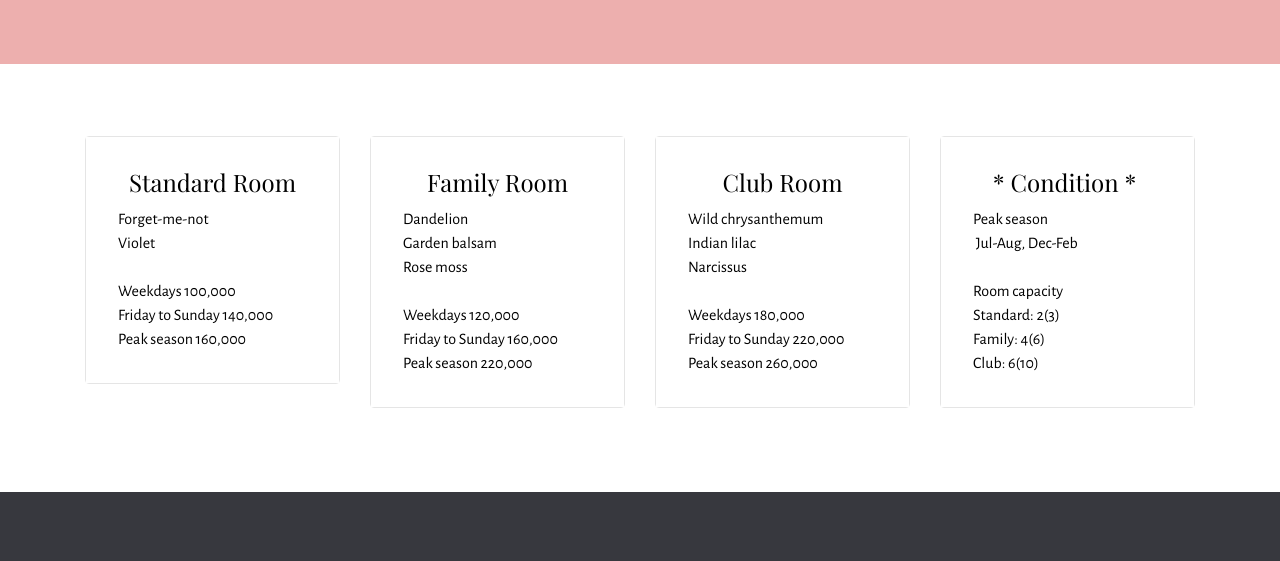
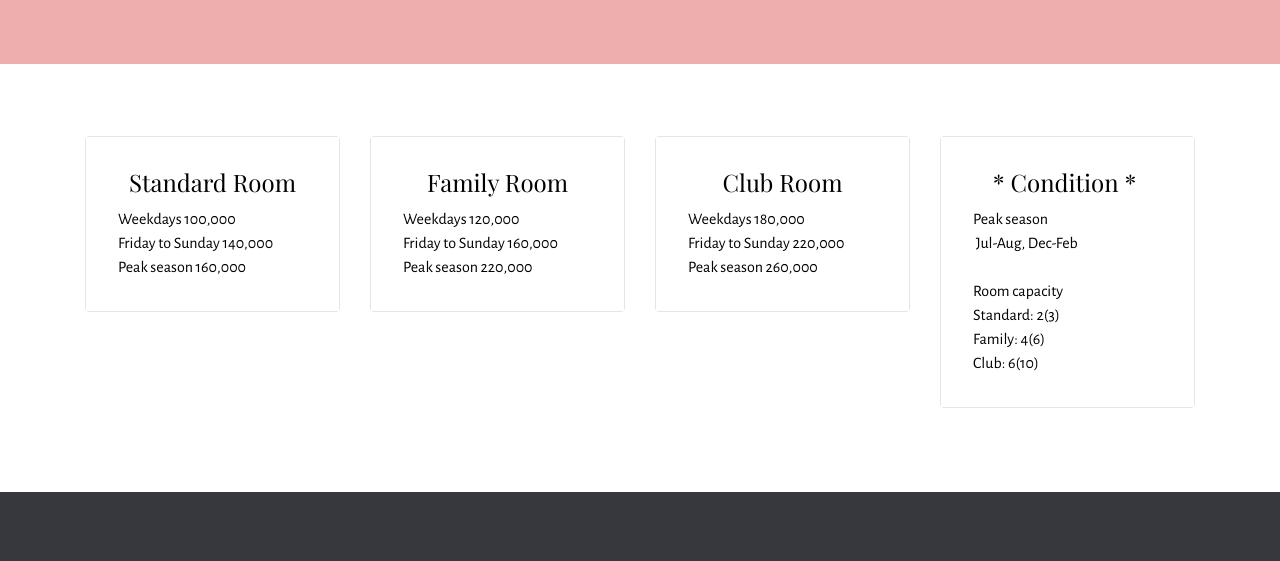
Before and after one commit to cloudspring/cloudspring.github.io, a plain HTML site: page index.html in a window 1280 px wide. Shown: the part 1732-2293 px from the top of the page. Drawn offline with nearby package versions, Linux system fonts and the light colour scheme; grey boxes are pictures that could not be loaded; a script that the page names is missing; files whose address does not match are found by name.

Commit message:
Update index.html
Update room info

```diff
--- a/index.html
+++ b/index.html
@@ -176,7 +176,7 @@
                 <div class="card cart-block">
                     <div class="card-block">
                         <h4 class="card-title text-xs-center">Standard Room</h4>
-                        <p class="card-text">Forget-me-not<br>Violet<br><br>Weekdays 100,000<br>Friday to Sunday 140,000<br>Peak season 160,000</p>
+                        <p class="card-text">Weekdays 100,000<br>Friday to Sunday 140,000<br>Peak season 160,000</p>
                     </div>
                 </div>
             </div>
@@ -184,7 +184,7 @@
                 <div class="card cart-block">
                     <div class="card-block">
                         <h4 class="card-title text-xs-center">Family Room</h4>
-                        <p class="card-text">Dandelion<br>Garden balsam<br>Rose moss<br><br>Weekdays 120,000<br>Friday to Sunday 160,000<br>Peak season 220,000</p>
+                        <p class="card-text">Weekdays 120,000<br>Friday to Sunday 160,000<br>Peak season 220,000</p>
                     </div>
                 </div>
             </div>
@@ -192,7 +192,7 @@
                 <div class="card cart-block">
                     <div class="card-block">
                         <h4 class="card-title text-xs-center">Club Room</h4>
-                        <p class="card-text">Wild chrysanthemum<br>Indian lilac<br>Narcissus<br><br>Weekdays 180,000<br>Friday to Sunday 220,000<br>Peak season 260,000</p>
+                        <p class="card-text">Weekdays 180,000<br>Friday to Sunday 220,000<br>Peak season 260,000</p>
                     </div>
                 </div>
             </div>
```
